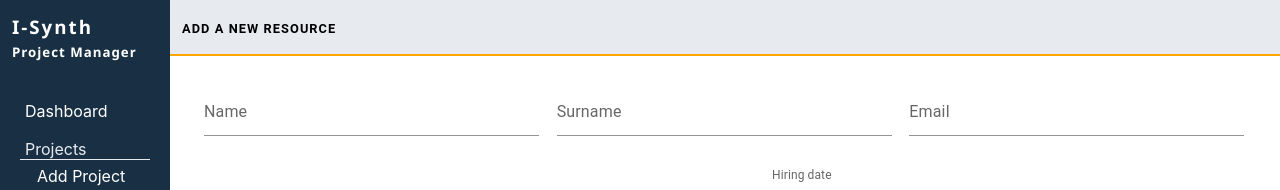
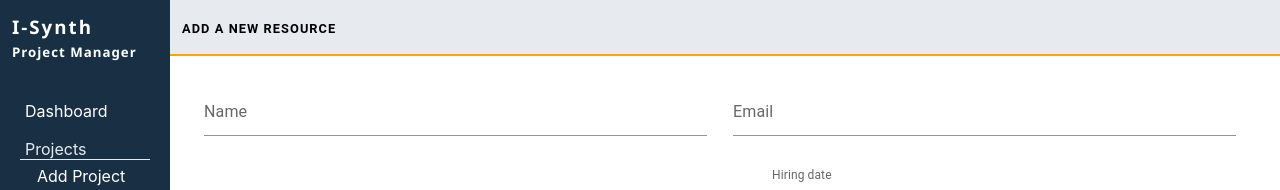
Before and after one commit to Abaranasia/prj-manager-full, a React (Create React App) app in the folder frontend/: page /resource/add in a window 1280 px wide. Shown: the top 190 px of the page. Built offline with nearby package versions, Linux system fonts and the light colour scheme; no server answers.

Commit message:
Update to remove surname field from new Employee form

```diff
--- a/frontend/src/views/AddResource/AddResource.js
+++ b/frontend/src/views/AddResource/AddResource.js
@@ -27,7 +27,7 @@ export const AddResource = () => {
     profile: '',
     enrol_date: '',
   });
-  const { name, surname, email, profile, enrol_date } = formValues;
+  const { name, email, profile, enrol_date } = formValues;
 
   const postEmployee = async (employeeData) => { //Send form data to the API
     const response = await postOneEmployee(employeeData);
@@ -51,7 +51,6 @@ export const AddResource = () => {
     setFormData({
       ...formData,
       name,
-      surname,
       email,
       profile,
       enrol_date,
@@ -71,13 +70,6 @@ export const AddResource = () => {
             label="Name"
             name="name"
             value={name}
-            variant="standard"
-            onChange={handleInputChange}
-          />
-          <TextField
-            label="Surname"
-            name="surname"
-            value={surname}
             variant="standard"
             onChange={handleInputChange}
           />
```
